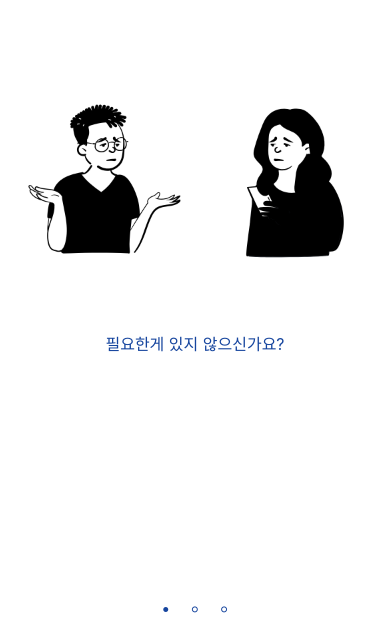
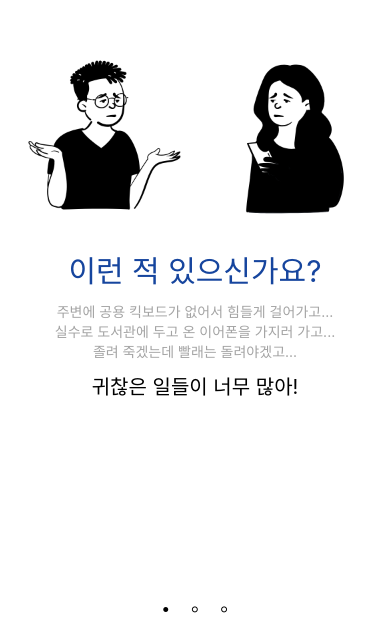
Before and after one commit to madcamp-2023/w2-f, a React Native app in the folder app/: screen /PostHome in a window 390 px wide. Shown: the part 204-844 px from the top of the page. Built offline with nearby package versions, Linux system fonts and the light colour scheme; what @emotion/native would draw is missing.

Commit message:
ProfileHome done

```diff
--- a/app/carousel/Page1.js
+++ b/app/carousel/Page1.js
@@ -2,7 +2,6 @@ import { Image, StyleSheet, Text, View } from "react-native";
 
 import Avatar_left from "../assets/avatar1.png";
 import Avatar_right from "../assets/avatar2.png";
-import { text_color } from "../recoil/color";
 import { contentSize } from "../recoil/font";
 
 export default function Page1() {
@@ -12,7 +11,19 @@ export default function Page1() {
         <Image source={Avatar_left} style={styles.image} />
         <Image source={Avatar_right} style={styles.image} />
       </View>
-      <Text style={styles.content}>필요한게 있지 않으신가요?</Text>
+      <Text style={styles.content}>이런 적 있으신가요?</Text>
+      <Text style={{ color: "#A4A4A4" }}>
+        주변에 공용 킥보드가 없어서 힘들게 걸어가고...
+      </Text>
+      <Text style={{ color: "#A4A4A4" }}>
+        실수로 도서관에 두고 온 이어폰을 가지러 가고...
+      </Text>
+      <Text style={{ color: "#A4A4A4" }}>
+        졸려 죽겠는데 빨래는 돌려야겠고...
+      </Text>
+      <Text style={{ marginTop: 10, fontSize: 20 }}>
+        귀찮은 일들이 너무 많아!
+      </Text>
       <View style={styles.position}>
         <Text style={styles.position__pt}>•</Text>
         <Text style={styles.position__pt}>⸰</Text>
@@ -41,9 +52,10 @@ const styles = StyleSheet.create({
   },
 
   content: {
-    color: text_color,
-    fontSize: contentSize,
-    marginTop: 50,
+    color: "#16459E",
+    fontSize: 30,
+    marginTop: 10,
+    marginBottom: 10,
   },
 
   position: {
@@ -57,7 +69,6 @@ const styles = StyleSheet.create({
   position__pt: {
     marginLeft: 10,
     marginRight: 10,
-    color: text_color,
     fontSize: contentSize,
   },
 });
--- a/app/carousel/Page2.js
+++ b/app/carousel/Page2.js
@@ -8,8 +8,12 @@ export default function Page2() {
   return (
     <View style={styles.container}>
       <Image source={Avatar} style={styles.image} />
-      <Text style={styles.content}>
-        누군가가 해줬으면 하는 일이 있지 않았나요?
+      <Text style={styles.content}>이런 생각 해보셨나요?</Text>
+      <Text style={{ color: "#A4A4A4" }}>그냥 차라리 돈 좀 쓰고</Text>
+      <Text style={{ color: "#A4A4A4" }}>일들이 해결되면 좋겠다고...</Text>
+      <Text style={{ color: "#A4A4A4" }}>{""}</Text>
+      <Text style={{ marginTop: 10, fontSize: 20 }}>
+        누가 나 대신 해주면 좋겠는데!
       </Text>
       <View style={styles.position}>
         <Text style={styles.position__pt}>⸰</Text>
@@ -35,9 +39,10 @@ const styles = StyleSheet.create({
   },
 
   content: {
-    color: text_color,
-    fontSize: contentSize,
-    marginTop: 50,
+    color: "#16459E",
+    fontSize: 30,
+    marginTop: 10,
+    marginBottom: 10,
   },
 
   position: {
@@ -51,7 +56,6 @@ const styles = StyleSheet.create({
   position__pt: {
     marginLeft: 10,
     marginRight: 10,
-    color: text_color,
     fontSize: contentSize,
   },
 });
--- a/app/carousel/Page3.js
+++ b/app/carousel/Page3.js
@@ -9,6 +9,17 @@ export default function Page3() {
     <View style={styles.container}>
       <Image source={Avatar} style={styles.image} />
       <Text style={styles.content}>해결!</Text>
+      <Text style={{ color: "#A4A4A4" }}>앞선 이야기들에 공감한 당신,</Text>
+      <Text style={{ color: "#A4A4A4" }}>BOOLER가 필요한 분이시네요!</Text>
+      <Text>{""}</Text>
+      <Text style={{ color: "#A4A4A4" }}>용돈벌이를 하고 싶은 분도,</Text>
+      <Text style={{ color: "#A4A4A4" }}>
+        귀찮은 일, 돈으로 해결하고 싶은 분도
+      </Text>
+
+      <Text style={{ marginTop: 10, fontSize: 20 }}>
+        귀찮은 일들이 너무 많아!
+      </Text>
       <View style={styles.position}>
         <Text style={styles.position__pt}>⸰</Text>
         <Text style={styles.position__pt}>⸰</Text>
@@ -28,13 +39,15 @@ const styles = StyleSheet.create({
   },
 
   image: {
-    width: 250,
-    height: 250,
+    width: 240,
+    height: 240,
   },
 
   content: {
-    color: text_color,
-    fontSize: contentSize,
+    color: "#16459E",
+    fontSize: 30,
+    marginTop: 10,
+    marginBottom: 10,
   },
 
   position: {
@@ -48,7 +61,7 @@ const styles = StyleSheet.create({
   position__pt: {
     marginLeft: 10,
     marginRight: 10,
-    color: text_color,
+
     fontSize: contentSize,
   },
 });
--- a/app/components/LabelInput.js
+++ b/app/components/LabelInput.js
@@ -22,6 +22,8 @@ const styles = StyleSheet.create({
     alignItems: "center",
     justifyContent: "center",
     margin: 10,
+    marginLeft: 20,
+    marginRight: 20,
   },
   label: {
     flexBasis: 60,
@@ -30,7 +32,7 @@ const styles = StyleSheet.create({
     flex: 1,
     borderBottomColor: "gray",
     borderBottomWidth: 1,
-    padding: 10,
+    padding: 5,
   },
 });
 
--- a/app/components/PostItem.js
+++ b/app/components/PostItem.js
@@ -81,7 +81,7 @@ const PostItem = ({
       <View style={styles.post}>
         <View style={styles.postContent__header}>
           <Text style={styles.postTitle}>{title}</Text>
-          <Text style={styles.postPrice}>$ {price}</Text>
+          <Text style={styles.postPrice}>₩ {price}</Text>
         </View>
         <Text style={styles.postContent}>{content}</Text>
         <View style={styles.postFooter}>
@@ -160,6 +160,5 @@ const styles = StyleSheet.create({
 
   postFooter: {
     flexDirection: "row",
-    justifyContent: "space-between",
   },
 });
--- a/app/components/ProfileEdit.js
+++ b/app/components/ProfileEdit.js
@@ -1,37 +1,54 @@
 import { useEffect, useState } from "react";
-import { useRecoilValue } from "recoil";
+import { useRecoilState } from "recoil";
 import {
   Alert,
-  Button,
   Image,
   StyleSheet,
   View,
   Pressable,
   Text,
-  Modal,
+  TouchableOpacity,
 } from "react-native";
 import * as ImagePicker from "expo-image-picker";
 import axios from "axios";
 
 import FontAwesome from "react-native-vector-icons/FontAwesome";
+import AntDesgin from "react-native-vector-icons/AntDesign";
+import Feather from "react-native-vector-icons/Feather";
+
+import { useNavigation } from "@react-navigation/native";
 
 import LabelInput from "./LabelInput";
 
 import { userState } from "../recoil/recoil";
 import { URI } from "../recoil/constant";
-import LocationModal from "./LocationModal";
+
+const LocationItem = ({ label }) => {
+  return (
+    <View
+      style={{
+        backgroundColor: "#ECECEC",
+        flexDirection: "row",
+        alignItems: "center",
+        padding: 10,
+        borderRadius: 20,
+      }}
+    >
+      <Text style={{ marginRight: 10 }}>{label}</Text>
+      <Feather name="x" size={15} color="gray" />
+    </View>
+  );
+};
 
 const ProfileEdit = () => {
-  const user = useRecoilValue(userState);
+  const [user, setUser] = useRecoilState(userState);
+  const navigation = useNavigation();
 
-  const [name, setName] = useState("");
-  const [location, setLocation] = useState("");
-  const [bio, setBio] = useState("");
+  const [name, setName] = useState(user.name);
+  const [location, setLocation] = useState(user.location);
+  const [bio, setBio] = useState(user.bio);
   const [imageUrl, setImageUrl] = useState(user.image);
   const [status, requestPermission] = ImagePicker.useMediaLibraryPermissions();
-
-  const [showEOptions, setShowEOptions] = useState(false);
-  const [modalVisible, setModalVisible] = useState(false);
 
   useEffect(() => {
     if (user.image) {
@@ -62,11 +79,8 @@ const ProfileEdit = () => {
     setImageUrl(uri);
   };
 
-  const handleSubmit = () => {
-    //TODO: POST, userState 변경
-    Alert.alert("프로필 업데이트!");
-
-    axios
+  const handleSubmit = async () => {
+    await axios
       .patch(URI + "/user", {
         id: user.id,
         bio: bio,
@@ -75,7 +89,18 @@ const ProfileEdit = () => {
         name: name,
       })
       .then((response) => {
-        console.log(response.data);
+        navigation.navigate("ProfileHome");
+
+        const userData = response.data;
+        const { bio, id, image, kakao_id, location, name } = userData;
+        setUser({
+          id: id,
+          name: name,
+          image: image,
+          bio: bio,
+          kakao_id: kakao_id,
+          location: location,
+        });
       });
   };
 
@@ -105,63 +130,46 @@ const ProfileEdit = () => {
           onChangeText={setBio}
           placeholder={user.bio === null ? "자기소개를 입력하세요." : user.bio}
         />
-        <LabelInput
-          label="주요위치"
-          value={location}
-          onChangeText={setLocation}
-          placeholder={
-            user.location === null ? "주요위치를 선택하세요." : user.location
-          }
-        />
-        {/* <View
+        <View
           style={{
             flexDirection: "row",
             alignItems: "center",
             justifyContent: "center",
             margin: 10,
+            marginLeft: 20,
+            marginRight: 20,
           }}
         >
-          <Text style={{ flexBasis: 60 }}>주요 위치</Text>
-          <View style={{ flex: 1, flexDirection: "row" }}>
-            <Pressable
-              onPress={() => {
-                setShowEOptions(true);
-                console.log("!");
+          <Text style={{ flexBasis: 60 }}>주요위치</Text>
+          <View
+            style={{
+              flex: 1,
+              borderBottomColor: "gray",
+              borderBottomWidth: 1,
+            }}
+          >
+            <View
+              style={{
+                flexDirection: "row",
+                justifyContent: "space-between",
+                alignItems: "center",
               }}
             >
-              <Text>E</Text>
-            </Pressable>
-            <Pressable onPress={() => setShowEOptions(true)}>
-              <Text>W</Text>
-            </Pressable>
-            <Pressable onPress={() => setShowEOptions(true)}>
-              <Text>N</Text>
-            </Pressable>
+              <LocationItem label={location} />
+              <TouchableOpacity>
+                <AntDesgin
+                  name="pluscircleo"
+                  size={30}
+                  color="#fff"
+                  style={{ backgroundColor: "#16459E", borderRadius: 30 }}
+                />
+              </TouchableOpacity>
+            </View>
           </View>
-          <Modal
-            animationType="slide"
-            transparent={true}
-            visible={modalVisible}
-            onRequestClose={() => {
-              setModalVisible(!modalVisible);
-            }}
-          >
-            <View style={styles.modalView}>
-              {eOptions.map((option) => (
-                <Pressable
-                  key={option}
-                  onPress={() => {
-                    setLocation(option);
-                    setModalVisible(false);
-                  }}
-                >
-                  <Text style={styles.modalText}>{option}</Text>
-                </Pressable>
-              ))}
-            </View>
-          </Modal>
-        </View> */}
-        <Button title="수정하기" onPress={handleSubmit} />
+        </View>
+        <Pressable onPress={handleSubmit} style={styles.submit}>
+          <Text style={{ color: "white", fontSize: 24 }}>저장하기</Text>
+        </Pressable>
       </View>
     </View>
   );
@@ -188,7 +196,7 @@ const styles = StyleSheet.create({
     width: 200,
     height: 200,
     borderRadius: 100,
-    marginBottom: 20,
+    marginBottom: 10,
   },
 
   imageContainer: {
@@ -229,6 +237,19 @@ const styles = StyleSheet.create({
     marginBottom: 15,
     textAlign: "center",
   },
+
+  submit: {
+    width: "100%",
+    height: "10%",
+
+    position: "absolute",
+    bottom: 0,
+
+    backgroundColor: "#16459E",
+
+    alignItems: "center",
+    justifyContent: "center",
+  },
 });
 
 export default ProfileEdit;
--- a/app/screens/PostScreen.js
+++ b/app/screens/PostScreen.js
@@ -72,8 +72,6 @@ export default function PostScreen() {
         <Image source={Banner} style={{ width: "100%", height: 100 }} />
         <View style={styles.post__main}>
           {nav === "Feed" ? <PostList /> : <PostMap />}
-
-          {/* //TODO : navigate : createPost */}
           <TouchableOpacity
             style={styles.createPost}
             onPress={() => navigation.navigate("PostCreate")}
@@ -81,8 +79,8 @@ export default function PostScreen() {
             <AntDesgin
               name="pluscircleo"
               size={40}
-              color="#000"
-              style={{ backgroundColor: "white", borderRadius: 30 }}
+              color="#fff"
+              style={{ backgroundColor: "#16459E", borderRadius: 40 }}
             />
           </TouchableOpacity>
         </View>
--- a/app/screens/ProfileScreen.js
+++ b/app/screens/ProfileScreen.js
@@ -50,13 +50,13 @@ export default function ProfileScreen() {
   return (
     <View style={styles.container}>
       <TouchableOpacity style={styles.profile} onPress={handlePress}>
-        <Text style={{ marginRight: 20 }}>{user.name}</Text>
         <Image
           source={{
             uri: user.image,
           }}
           style={styles.image}
         />
+        <Text style={{ marginRight: 20 }}>{user.name}</Text>
       </TouchableOpacity>
       <View style={styles.post}>
         <View style={styles.post__header}>
@@ -108,14 +108,15 @@ const styles = StyleSheet.create({
 
   profile: {
     flexDirection: "row",
-    justifyContent: "flex-end",
+    justifyContent: "flex-start",
     alignItems: "center",
-    marginTop: 30,
+    padding: 20,
+    marginTop: 20,
   },
 
   image: {
-    width: 50,
-    height: 50,
+    width: 30,
+    height: 30,
     borderRadius: 100,
     marginRight: 20,
   },
@@ -137,6 +138,11 @@ const styles = StyleSheet.create({
   },
 
   text: {
-    padding: 10,
+    padding: 5,
+    borderBottomWidth: 4,
+    borderBottomColor: "black",
+    paddingBottom: 5,
+    marginRight: 5,
+    marginLeft: 20,
   },
 });
```
